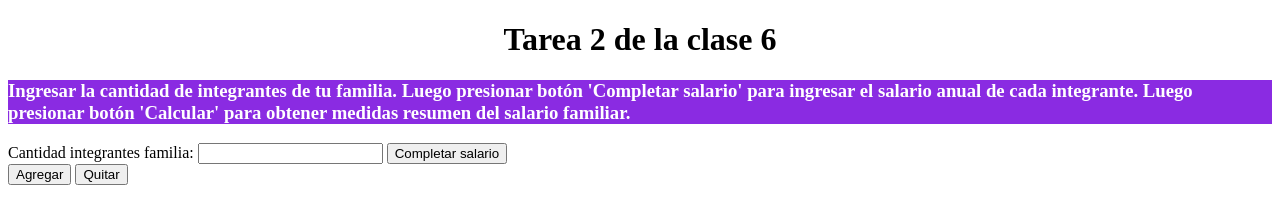
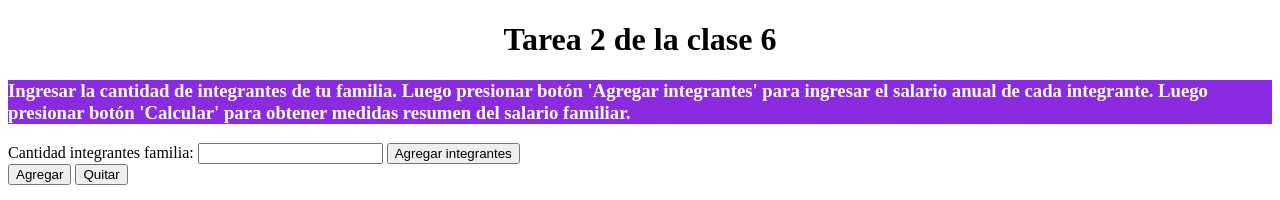
Before and after one commit to Diego2997/Tareas-ArgentinaPrograma, a plain HTML site: page clase6/tarea2/tarea2.html in a window 1280 px wide. Shown: the top 200 px of the page. Drawn offline with Linux system fonts and the light colour scheme.

Commit message:
se modifica el boton del html

```diff
--- a/clase6/tarea2/tarea2.html
+++ b/clase6/tarea2/tarea2.html
@@ -13,13 +13,13 @@
     <form>
         <h3>
             Ingresar la cantidad de integrantes de tu familia. Luego
-            presionar botón 'Completar salario' para ingresar el salario anual de
+            presionar botón 'Agregar integrantes' para ingresar el salario anual de
             cada integrante. Luego presionar botón 'Calcular' para obtener medidas
             resumen del salario familiar.
         </h3>
         <label> Cantidad integrantes familia: </label>
         <input id="cantidad-integrantes-familia" />
-        <button id="boton-cantidad-integrantes">Completar salario</button> <br />
+        <button id="boton-cantidad-integrantes">Agregar integrantes</button> <br />
         <button id="boton-agregar">Agregar</button>
         <button id="boton-quitar">Quitar</button><br /><br />
         <button id="boton-calcular">Calcular</button> <br />
```
